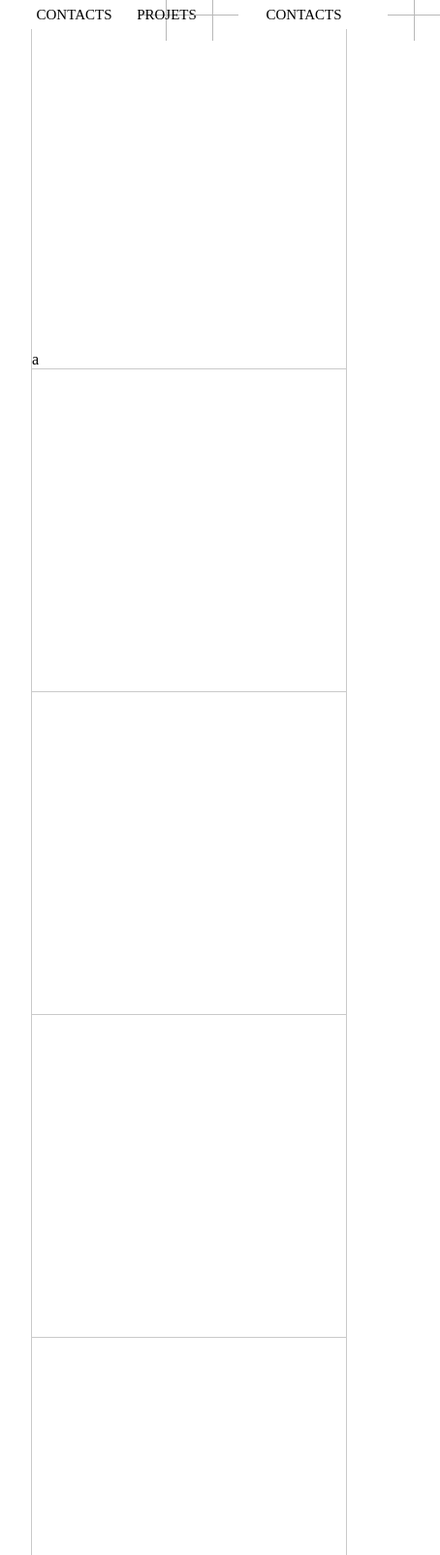
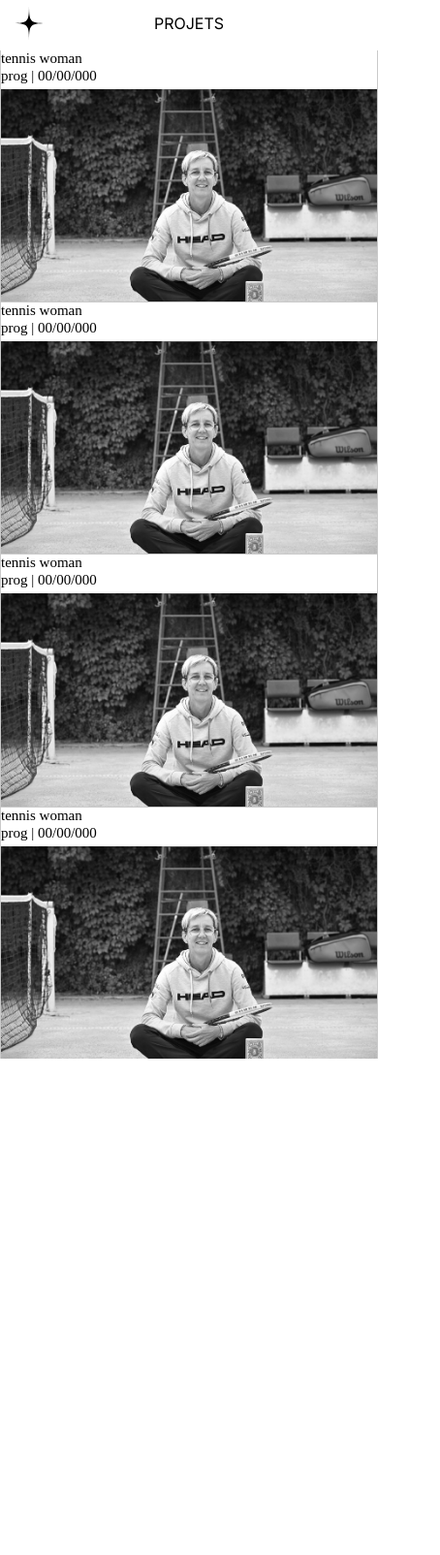
Before and after one commit to ChevremontLilian/MyPortFolio, a plain HTML site: page index.html in a window 390 px wide. Shown: the top 1604 px of the page at 97% size, 454 px wide, since content can reach past the window. After the commit the page ends 1092 px from the top, so only its background shows below. Drawn offline with Linux system fonts and the light colour scheme; a web font is replaced by a local one.

Commit message:
Add responsive design features and new SVG logo
- Introduced a new SVG logo file for the menu.
- Implemented responsive table resizing in `global.js` to hide empty cells on smaller screens.
- Added functionality to toggle header buttons and menu visibility based on window width.
- Created functions to manage navigation bar visibility depending on screen size.
- Set up event listeners for load and resize events to ensure proper layout adjustments.

```diff
--- a/CSS/global.css
+++ b/CSS/global.css
@@ -17,75 +17,131 @@
 
 body{
     background-color: #FFFFFF;
+    font-family: 'Intel One Mono';
     margin: 0;
     padding: 0;
 }
 
 header {
+    align-items: center;
+    justify-content: space-evenly;
     display: flex;
-    align-items: center;
-    padding-top:15px;
-    padding-bottom: 15px;
+    padding: 15px 5ch;
+    padding-bottom: 3.5ch;
+    padding-top:3ch;
 }
 
-.headerButton {
+header .cross {
+  position: absolute;
+  width: 62%;
+}
+
+header .headerButton {
+    display:block;
+    color:black;
+    font-family: 'Inter';
+    font-size: 1em;
+    text-decoration: none;
+    cursor: pointer;
+    position: absolute;
+}
+header #leftHeaderButton {left: 2ch;}
+header #rightHeaderButton {right: 2ch;}
+header .headerButton:hover {color:darkgray;}
+body table{
+    display: table;
+    border-collapse: collapse;
+    border-spacing: 0;
+    margin: 0;
+    padding: 0;
+    width: 100%;
+}
+body td{
+    text-align: left;
+    border: 1px solid #cacaca;
+    padding: 0;
+}
+body .middleCells{ width: 26ch;}
+body .sideCells{ width: 34ch;}
+body .borderCells{ width: 32ch;}
+body .firstRow{ border-top: hidden;}
+body .lastRow{ border-bottom: hidden;}
+body img{
+    display: block;
+    padding: 0;
+    margin:0;
+    width: 100%;
+    height:auto
+}
+
+body label,body h1,body h2,body h3,body h4{
+    margin-top: 0 ;
+    margin-bottom: 0px;
+    font-size: 15px;
+    font-weight:normal;
+}
+.textBox{
+    padding: 0px 0 5px  0;
+    margin: 0;
+    max-width: 0ch;
+    white-space: nowrap;
+}
+
+#menu{
+    z-index: 2;
+    width: 5.5ch;
+    height: 5.5ch;
+    left:1ch;
+    padding: 0;
+    position: absolute;
+    border-style: hidden;
+    border-radius: 50%;
+    background-color: #ffffff;
+    transform: rotate(0deg);
+    transition: 1s ease-in-out;
+}
+
+#menu:hover{
+    transform: rotate(360deg);
+    transition: 1s ease-in-out;
+    transition-duration: 1s;
+    transition-delay: 0.1s;
+    background-color: #ffffff;
+}
+
+#navigation{
+  z-index: 1;
+  position: fixed;
+  overflow-y: hidden;
+  line-height: 1.5cm;
+  justify-content: left;
+  padding-bottom: 20%;
+  width: 100%;
+  height: 100%;
+  font-size: larger;
+  font-family: 'Inter';
+  transition: linear 0.7s;
+  background-color: rgb(255, 255, 255);
+}
+
+#navigation ul{
+    position: absolute;
+    font-family: 'Inter';
+    text-decoration: none;
+    list-style-type:none;
+}
+#navigation ul li a{
     color:black;
     text-decoration: none;
-    cursor: pointer;
-    font-size: 15px;
 }
-
-#leftHeaderButton {
-    left: 5ch;
-    position: absolute;
+#navigation ul li a:hover{
+    color:#cacaca;
+    text-decoration: none;
 }
-
-#centerHeaderButton {
-    right: 48%;
-    position: absolute;
+@media (max-width: 1000px) {
+    header #leftHeaderButton {left: 1ch;}
+    header #rightHeaderButton {right: 1ch;}
+    header .cross{
+        visibility: hidden;
+    }
 }
-
-#rightHeaderButton {
-    right: 5ch;
-    position: absolute;
-}
-
-.decorativeCross{
-    position: absolute;
-}
-
-#firstLeftDecorativeCross{
-    left:18ch
-}
-
-#lastLeftDecorativeCross{
-    left:50ch
-}
-
-#firstRightDecorativeCross{
-    right:50ch
-}
-
-#lastRightDecorativeCross{
-    right:18ch
-}
-
-.headerButton:hover {
-    color:darkgray;
-}
-
-.container {
-  display: grid;
-  margin: 0;
-  padding: 0;
-  grid-template-columns: repeat(5, 1fr);
-  grid-auto-rows: minmax(100px, auto);
-}
-
-.middle  {
-  grid-column: 3;
-  width:324px ;
-  border: 1px solid #cacaca;
-  border-top: 0;
-  padding-top: 332px;
-}
--- /dev/null
+++ b/JavaScript/global.js
@@ -0,0 +1,62 @@
+function redimensionTable(){
+    let table = document.querySelector(".projectsGrid");
+    if(window.innerWidth < 700){
+        for(let i = 0; i < table.rows.length; i++){
+          for(let j = 0; j < 5; j++){
+             if(table.rows[i].cells[j].innerHTML == ""){
+                table.rows[i].cells[j].style.display = "none";
+             }else{
+                table.rows[i].cells[j].style.display = "table-cell";
+             }
+          }
+        }
+    }else{
+        for(let i = 0; i < table.rows.length; i++){
+          for(let j = 0; j < 5; j++){
+              table.rows[i].cells[j].style.display = "table-cell";
+          }
+        }
+    }
+}
+
+function headerButtonToMenu(){
+  let leftButton = document.querySelector("#leftHeaderButton");
+  let rightButton = document.querySelector("#rightHeaderButton");
+  let menuButton = document.querySelector("#menu");
+    if (window.innerWidth < 500){
+      leftButton.style.display = "none";
+      rightButton.style.display = "none";
+      menuButton.style.display = "block";
+    }else{
+      leftButton.style.display = "block";
+      rightButton.style.display = "block";
+      menuButton.style.display = "none";
+    }
+}
+
+
+function openCloseNav(event) {
+  event?.preventDefault?.();
+  const nav = document.getElementById('navigation');
+  const isHidden = nav.hasAttribute('hidden');
+  if (isHidden) {
+    nav.removeAttribute('hidden');
+  } else {
+    nav.setAttribute('hidden', '');
+  }
+}
+
+function noNavBarNeeded(){
+  const nav = document.getElementById('navigation');
+  const isHidden = nav.hasAttribute('hidden');
+  if(window.innerWidth > 500){
+    nav.setAttribute('hidden', '');
+  }
+}
+
+window.addEventListener("load", redimensionTable);
+window.addEventListener("load", headerButtonToMenu);
+window.addEventListener("load", noNavBarNeeded);
+window.addEventListener("resize", noNavBarNeeded);
+window.addEventListener("resize", headerButtonToMenu);
+window.addEventListener("resize", redimensionTable);
--- a/index.html
+++ b/index.html
@@ -9,57 +9,89 @@
     <link rel="preconnect" href="https://fonts.googleapis.com">
     <link rel="preconnect" href="https://fonts.gstatic.com" crossorigin>
     <link href="https://fonts.googleapis.com/css2?family=Inter:ital,opsz,wght@0,14..32,100..900;1,14..32,100..900&display=swap" rel="stylesheet">
-
+    <!--ajout du script global javascript-->
+    <script src="./JavaScript/global.js"></script>
 </head>
 <body>
     <header>
-        <a href="./index.html" alt="retour à la page principale" class="headerButton" id="leftHeaderButton">CONTACTS</a>
-        <svg class="decorativeCross" id="firstLeftDecorativeCross" width="54" height="54" viewBox="0 0 54 54" fill="none" xmlns="http://www.w3.org/2000/svg">
+        <!--hiden button, shown only when screen width <= 500 -->
+        <svg id="menu" width="24" height="24" viewBox="0 0 24 24" fill="none" xmlns="http://www.w3.org/2000/svg" onclick="openCloseNav(event)"><path d="M24 12C12 12 12 12 12 24C12 12 12 12 0 12C12 12 12 12 12 0C12 12 12 12 24 12Z" fill="black"/></svg>
+        <!--header's button-->
+        <a href="./index.html" alt="retour à la page principale" class="headerButton" id="leftHeaderButton">LILIAN CHEVREMONT</a>
+        <a href="./Projects.html" class="headerButton"id="centerHeaderButton">PROJETS</a>
+        <a href="./Contacts.html" class="headerButton"id="rightHeaderButton">CONTACTS</a>
+        <!--SVG: cross-->
+        <svg class="cross" width="1226" height="54" viewBox="0 0 1226 54" fill="none" xmlns="http://www.w3.org/2000/svg">
+            <line x1="451.5" y1="2.18557e-08" x2="451.5" y2="54" stroke="#B8B8B8"/>
+            <line x1="478" y1="27.5" x2="424" y2="27.5" stroke="#B8B8B8"/>
             <line x1="27.5" y1="2.18557e-08" x2="27.5" y2="54" stroke="#B8B8B8"/>
             <line x1="54" y1="27.5" x2="-4.37114e-08" y2="27.5" stroke="#B8B8B8"/>
+            <line x1="775.5" y1="2.18557e-08" x2="775.5" y2="54" stroke="#B8B8B8"/>
+            <line x1="802" y1="27.5" x2="748" y2="27.5" stroke="#B8B8B8"/>
+            <line x1="1199.5" y1="2.18557e-08" x2="1199.5" y2="54" stroke="#B8B8B8"/>
+            <line x1="1226" y1="27.5" x2="1172" y2="27.5" stroke="#B8B8B8"/>
         </svg>
-        <svg class="decorativeCross" id="lastLeftDecorativeCross" width="54" height="54" viewBox="0 0 54 54" fill="none" xmlns="http://www.w3.org/2000/svg">
-            <line x1="27.5" y1="2.18557e-08" x2="27.5" y2="54" stroke="#B8B8B8"/>
-            <line x1="54" y1="27.5" x2="-4.37114e-08" y2="27.5" stroke="#B8B8B8"/>
-        </svg>
-        <a href="./Projects.html" class="headerButton"id="centerHeaderButton">PROJETS</a>
-        <svg class="decorativeCross" id="firstRightDecorativeCross" width="54" height="54" viewBox="0 0 54 54" fill="none" xmlns="http://www.w3.org/2000/svg">
-            <line x1="27.5" y1="2.18557e-08" x2="27.5" y2="54" stroke="#B8B8B8"/>
-            <line x1="54" y1="27.5" x2="-4.37114e-08" y2="27.5" stroke="#B8B8B8"/>
-        </svg>
-        <svg class="decorativeCross" id="lastRightDecorativeCross" width="54" height="54" viewBox="0 0 54 54" fill="none" xmlns="http://www.w3.org/2000/svg">
-            <line x1="27.5" y1="2.18557e-08" x2="27.5" y2="54" stroke="#B8B8B8"/>
-            <line x1="54" y1="27.5" x2="-4.37114e-08" y2="27.5" stroke="#B8B8B8"/>
-        </svg>
-        <a href="./Contacts.html" class="headerButton"id="rightHeaderButton">CONTACTS</a>
     </header>
-    <figure class="container">
-        <div></div>
-        <div></div>
-        <div class="middle">a</div>
-        <div></div>
-        <div></div>
-        <div class="middle"></div>
-        <div></div>
-        <div></div>
-        <div></div>
-        <div></div>
-        <div class="middle"></div>
-        <div></div>
-        <div></div>
-        <div></div>
-        <div></div>
-        <div class="middle"></div>
-        <div></div>
-        <div></div>
-        <div></div>
-        <div></div>
-        <div class="middle"></div>
-        <div></div>
-        <div></div>
-        <div class="middle"></div>
-        <div></div>
-        <div></div>
-    </figure>
+    <nav id="navigation" role="menu" hidden>
+        <ul>
+            <li><a href="./index.html" alt="retour à la page principale" class="headerButton" id="leftHeaderButton">LILIAN CHEVREMONT</a></li>
+            <li><a href="./Projects.html" class="headerButton"id="centerHeaderButton">PROJETS</a></li>
+            <li><a href="./Contacts.html" class="headerButton"id="rightHeaderButton">CONTACTS</a></li>
+        </ul>
+    </nav>
+    <table class="projectsGrid">
+        <tr class="firstRow">
+            <td class="borderCells">
+                <figure class="textBox">
+                    <h1>tennis woman</h1>
+                    <label>prog | 00/00/000</label>
+                </figure>
+                <img src="./Images/Ben.png" alt="">
+            </td>
+            <td class="sideCells"></td>
+            <td class="middleCells"></td>
+            <td class="sideCells"></td>
+            <td class="borderCells"></td>
+        </tr>
+        <tr>
+            <td class="borderCells"></td>
+            <td class="sideCells"></td>
+            <td class="middleCells">
+                <figure class="textBox">
+                    <h2>tennis woman</h2>
+                    <label>prog | 00/00/000</label>
+                </figure>
+                <img src="./Images/Ben.png" alt="">
+            </td>
+            <td class="sideCells"></td>
+            <td class="borderCells"></td>
+        </tr>
+        <tr>
+            <td class="borderCells"></td>
+            <td class="sideCells"></td>
+            <td class="middleCells"></td>
+            <td class="sideCells"></td>
+            <td class="borderCells">
+                <figure class="textBox">
+                    <h3>tennis woman</h3>
+                    <label>prog | 00/00/000</label>
+                </figure>
+                <img src="./Images/Ben.png" alt="">
+            </td>
+        </tr>
+        <tr class="lastRow">
+            <td class="borderCells">
+                <figure class="textBox">
+                    <h4>tennis woman</h4>
+                    <label>prog | 00/00/000</label>
+                </figure>
+                <img src="./Images/Ben.png" alt="">
+            </td>
+            <td class="sideCells"></td>
+            <td class="middleCells"></td>
+            <td class="sideCells"></td>
+            <td class="borderCells"></td>
+        </tr>
+    </table>
 </body>
 </html>
```
Also changed, not shown: Images/Ben.png (added), Images/Cross.svg, Images/tempMenuLogo.svg (added).
